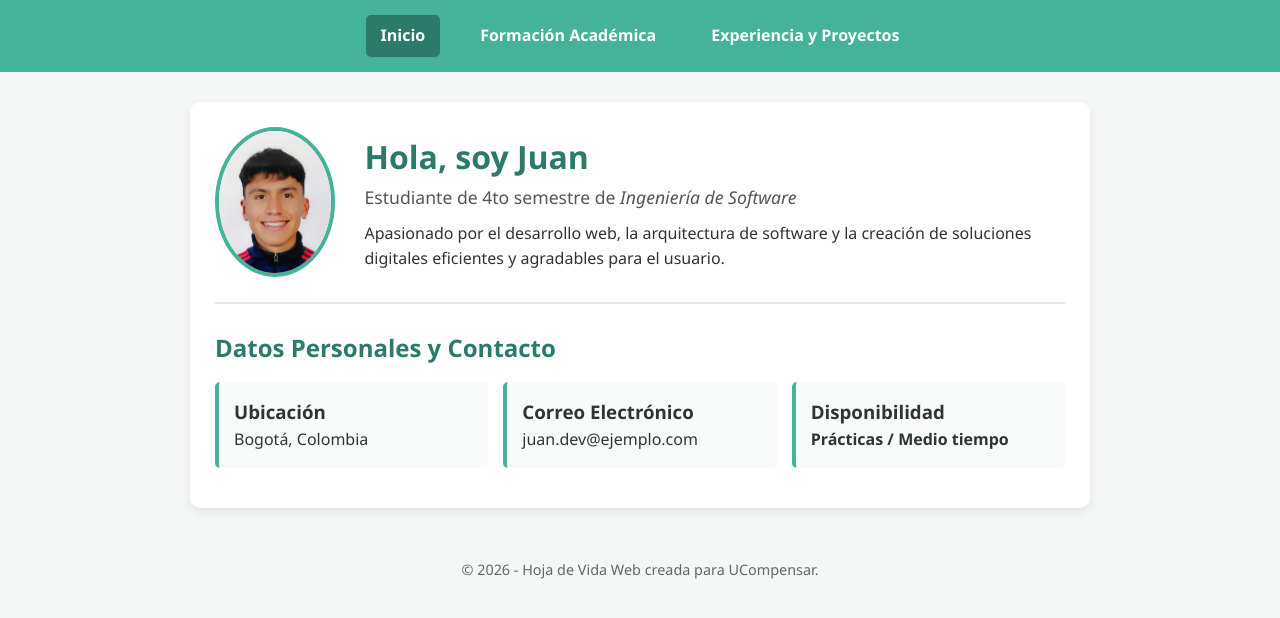
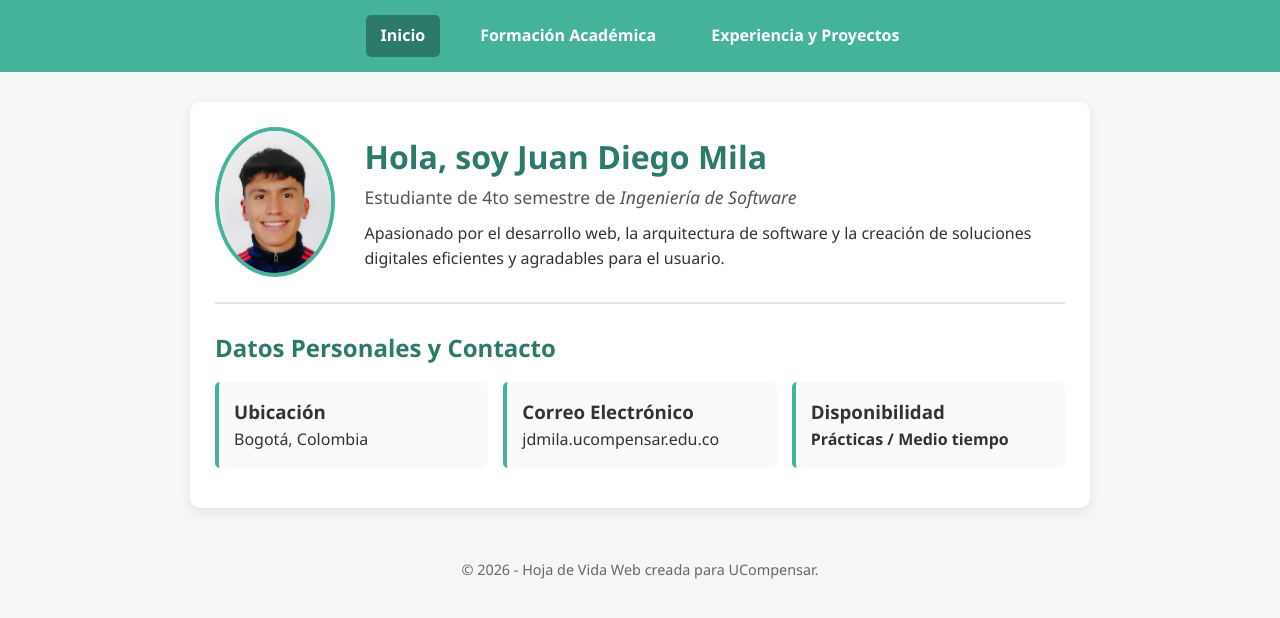
Before and after one commit to JuanMila0717/hoja-de-vida, a plain HTML site: page index.html in a window 1280 px wide. Drawn offline with Linux system fonts and the light colour scheme.

Commit message:
Update index.html

```diff
--- a/index.html
+++ b/index.html
@@ -3,7 +3,7 @@
 <head>
     <meta charset="UTF-8">
     <meta name="viewport" content="width=device-width, initial-scale=1.0">
-    <title>Hoja de Vida | Juan - Ingeniería de Software</title>
+    <title>Hoja de Vida | Juan Diego Mila - Ingeniería de Software</title>
     <link rel="stylesheet" href="css/estilos.css">
 </head>
 <body>
@@ -19,7 +19,7 @@
         <section class="perfil">
             <img src="img/foto.jpeg" alt="Foto de perfil" class="foto-perfil">
             <div class="info-principal">
-                <h1>Hola, soy <strong>Juan</strong></h1>
+                <h1>Hola, soy <strong>Juan Diego Mila</strong></h1>
                 <p class="subtitulo">Estudiante de 4to semestre de <em>Ingeniería de Software</em></p>
                 <p>Apasionado por el desarrollo web, la arquitectura de software y la creación de soluciones digitales eficientes y agradables para el usuario.</p>
             </div>
@@ -34,7 +34,7 @@
                 </div>
                 <div class="tarjeta">
                     <h3>Correo Electrónico</h3>
-                    <p>juan.dev@ejemplo.com</p>
+                    <p>jdmila.ucompensar.edu.co</p>
                 </div>
                 <div class="tarjeta">
                     <h3>Disponibilidad</h3>
```
